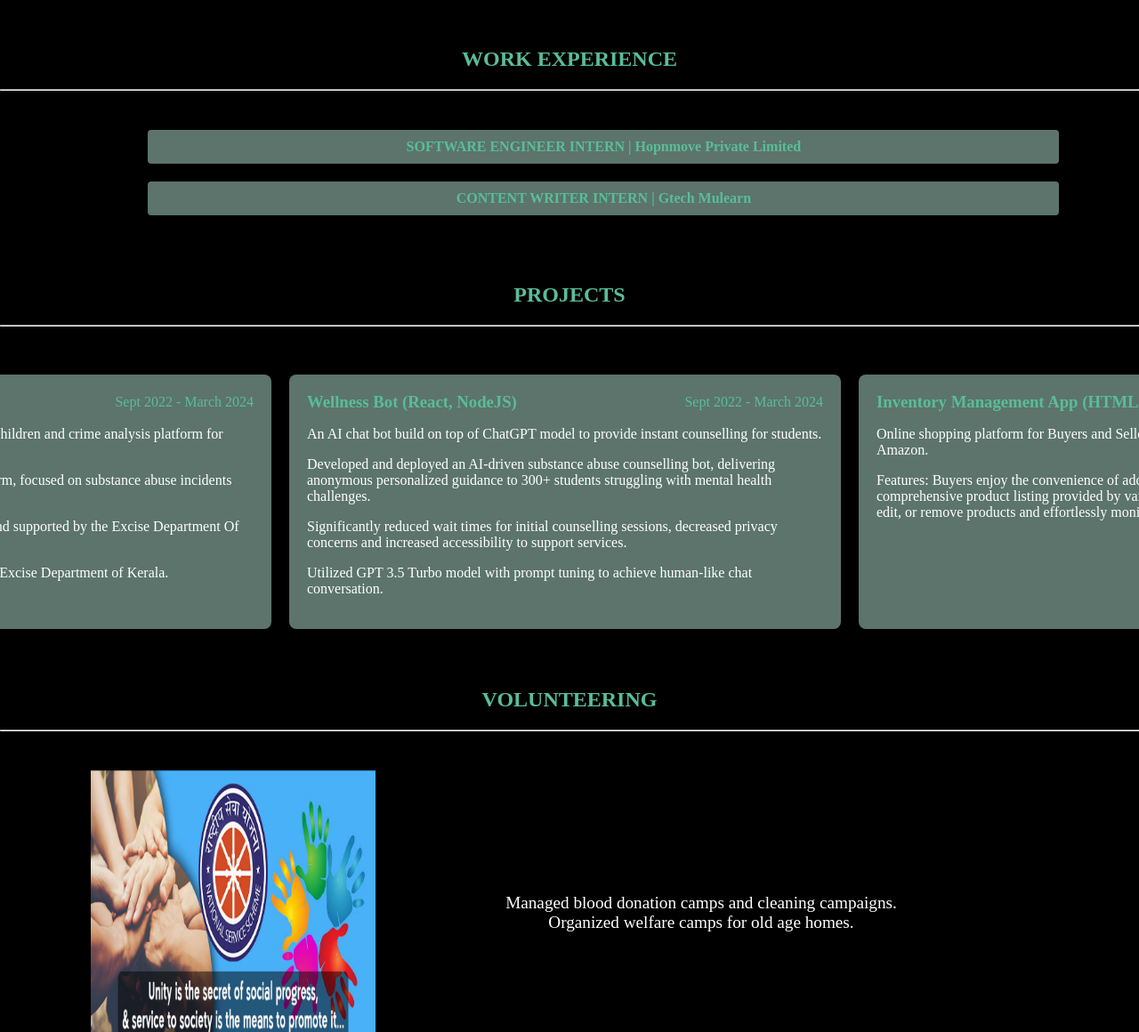
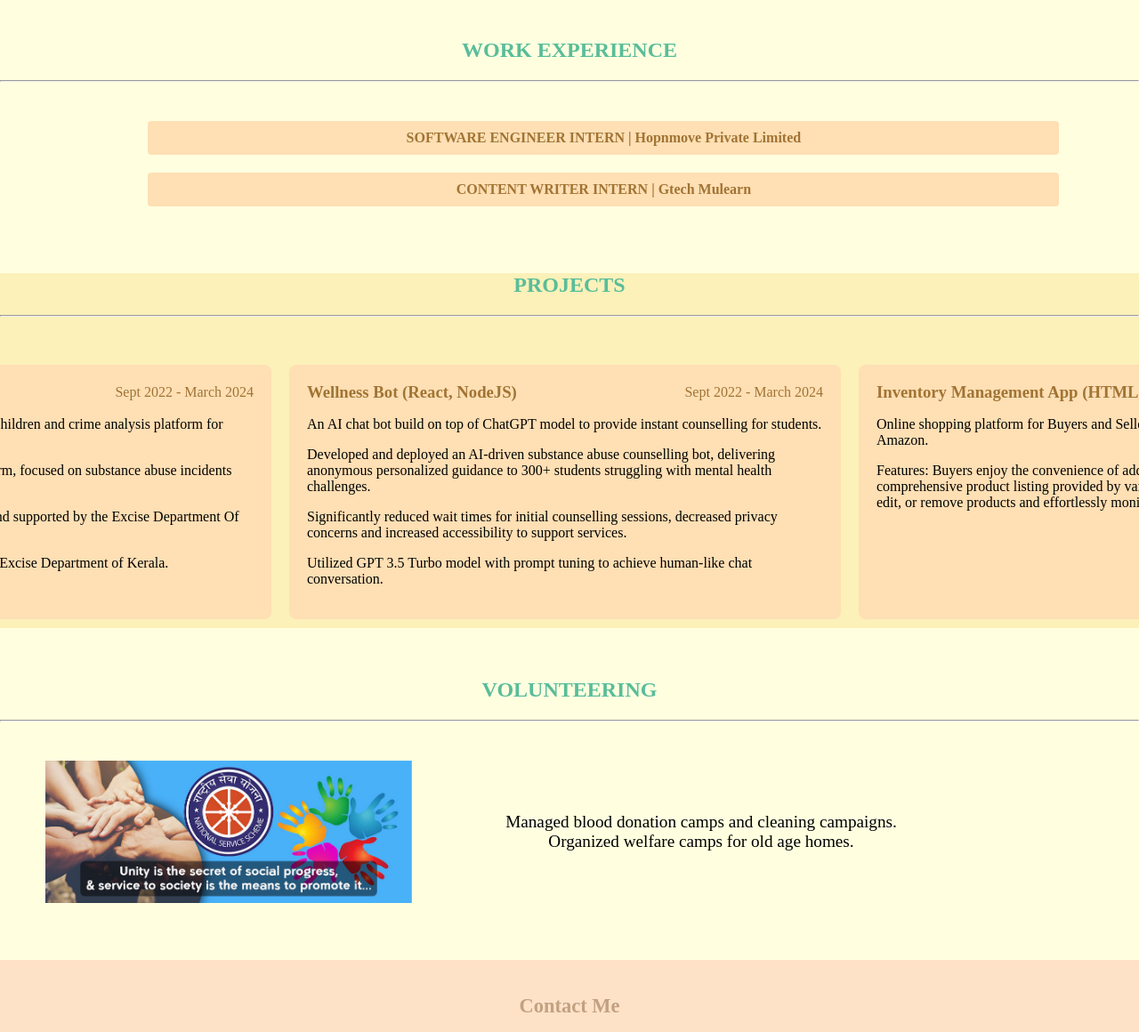
Before and after one commit to jomi123/Portfolio-Updated, a plain HTML site: page Portfolio/index.html in a window 1280 px wide. Shown: the part 908-2068 px from the top of the page at 89% size. Drawn offline with Linux system fonts and the light colour scheme.

Commit message:
refact: ui of page

```diff
--- a/Portfolio/styles/index.css
+++ b/Portfolio/styles/index.css
@@ -1,5 +1,5 @@
 body {
-    background-color: black;
+    background-color: #FFFFE0;
     margin: 0;
     overflow-x: hidden;
     overflow-y: scroll;
@@ -32,26 +32,38 @@ html {
 }
 
 .profile-info p {
-    color: white;
+    color: black;
     margin-top: 0;
 }
 
-.profile-pic,
-.nss-pic {
-    width: 20rem;
-    height: 20rem;
+.profile-pic {
+    /* width: 20rem; */
+    height: 15rem;
     overflow: hidden;
     position: relative;
     left: 20%;
 }
 
+.nss-pic {
+    height: 10rem;
+    overflow: hidden;
+    position: relative;
+    left: 10%;
+}
+
+#skill-details,
+#project-details {
+    background-color: #FBF1B9;
+}
+
+
 .heading {
     text-align: center;
-    color: white;
+    color: black;
 }
 
 .heading p {
-    color: white;
+    color: black;
 }
 
 .heading h2 {
@@ -65,6 +77,8 @@ html {
 
 }
 
+
+
 .skill img {
     width: 70px;
     height: auto;
@@ -75,7 +89,7 @@ html {
 .skill p {
     margin-top: 5px;
     font-size: 14px;
-    color: #59bd99;
+    color: #814710;
 }
 
 .skills-grid {
@@ -93,14 +107,14 @@ html {
     /* overflow: hidden; */
     position: relative;
     left: 13%;
-    background-color: #5c746c;
-    border: #000000;
+    background-color: #FFDFB4;
+    border:#865f2c ;
     border-radius: 4px;
     /* transition: height 0.3s ease; */
 }
 
 .job-title {
-    color: #59bd99;
+    color: #a17434;
     font-weight: bold;
     margin: 0;
     padding: 10px;
@@ -114,7 +128,7 @@ html {
     line-height: 1.5;
     text-align: left;
     padding: 10px;
-    background-color: #5c746c;
+    background-color:#FFDFB4;
 }
 
 .project-container {
@@ -131,7 +145,7 @@ html {
     width: 40rem;
     margin: 10px;
     padding: 20px;
-    background-color: #5c746c;
+    background-color: #FFDFB4;
     border-radius: 8px;
 }
 
@@ -143,12 +157,12 @@ html {
 }
 
 .project-header h3 {
-    color: #59bd99;
+    color: #a17434;
     margin: 0;
 }
 
 .date {
-    color: #59bd99;
+    color: #a17434;
 }
 
 .nss-info p {
@@ -161,15 +175,15 @@ html {
     font-weight: bold;
     padding: 1rem;
     margin-top: 4rem;
-    background-color: #5c746c;
-    color: white;
+    background-color: #FEE2C7;
+    color: #c2a182;
 }
 
 .a {
     text-decoration: none;
     padding: 0.5rem;
     border-radius: 5px;
-    background-color: #5c746c;
+    background-color: #c2a182;
     color: white;
     border: 2px solid white;
     margin: 0.5rem;
@@ -179,7 +193,7 @@ html {
     color: white;
     margin-bottom: 2rem;
     padding: 2rem;
-    background-color: #5c746c;
+    background-color: #FEE2C7;
     position: sticky;
     top: 0;
     z-index: 10;
@@ -194,7 +208,7 @@ html {
     0%,
     33.33% {
         content: "Jomi Susan Mathew";
-        color: red;
+        color: #48a4b0;
     }
 
     33.34%,
@@ -283,35 +297,10 @@ html {
     }
 }
 
-.project-scroll-wrapper:hover .project-scroll-container {
-    animation-play-state: paused;
-}
 
 .project-container:hover {
     transform: scale(1.1);
-    /* Adjust the scale factor as needed */
     transition: transform 0.3s ease;
-    /* Add transition effect for smooth scaling */
+    animation-play-state: paused;
+    cursor: pointer;
 }
-
-@keyframes fadeIn {
-    from {
-        opacity: 0;
-        transform: translateY(20px);
-    }
-
-    to {
-        opacity: 1;
-        transform: translateY(0);
-    }
-}
-
-@keyframes slideInFromLeft {
-    from {
-        transform: translateX(-100%);
-    }
-
-    to {
-        transform: translateX(0);
-    }
-}
```
Also changed, not shown: Portfolio/images/IMG-20240417-WA0038-Photoroom.png-Photoroom (2).png (added), Portfolio/images/IMG-20240417-WA0038-Photoroom.png-Photoroom.png (added).
